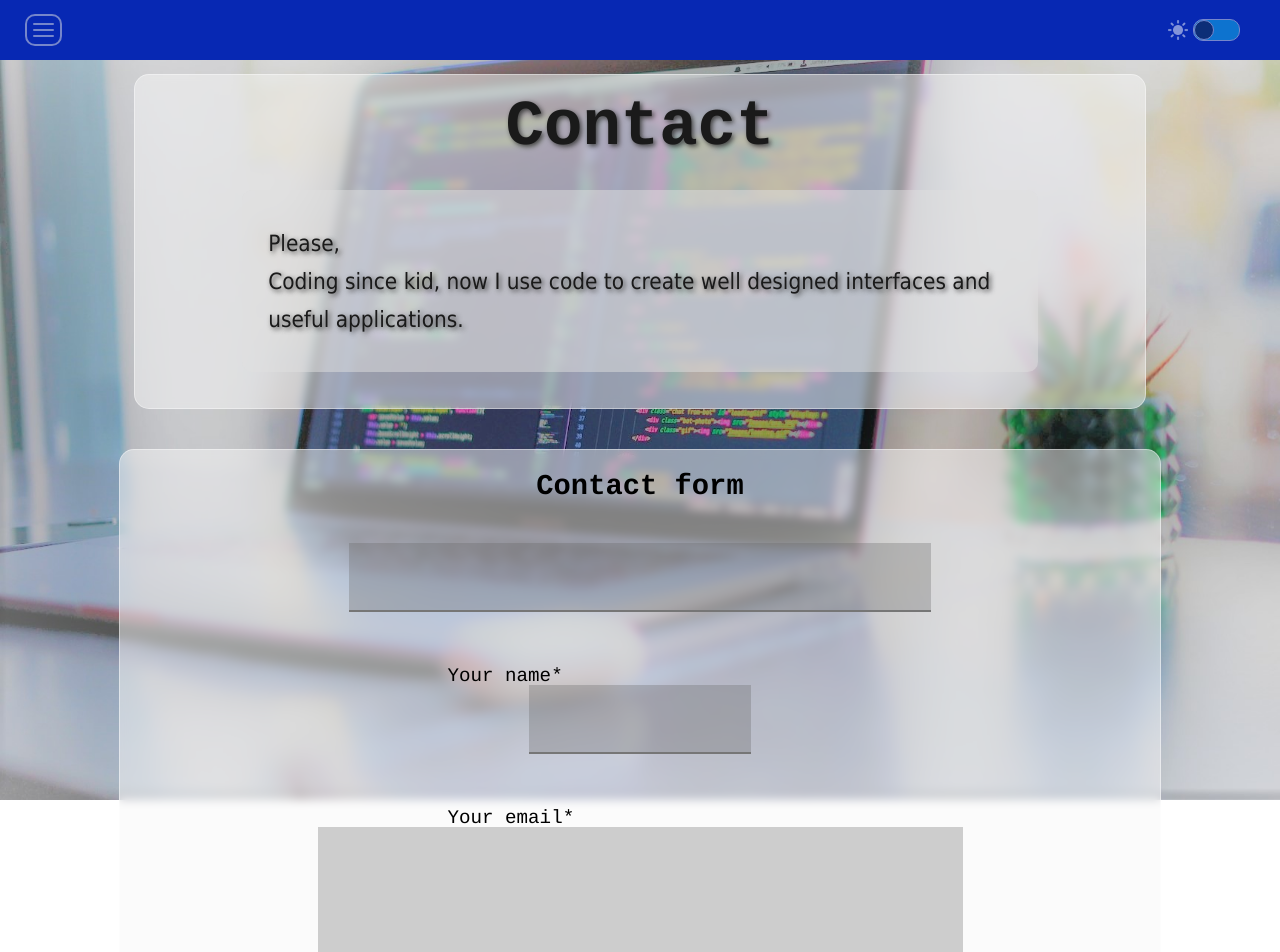
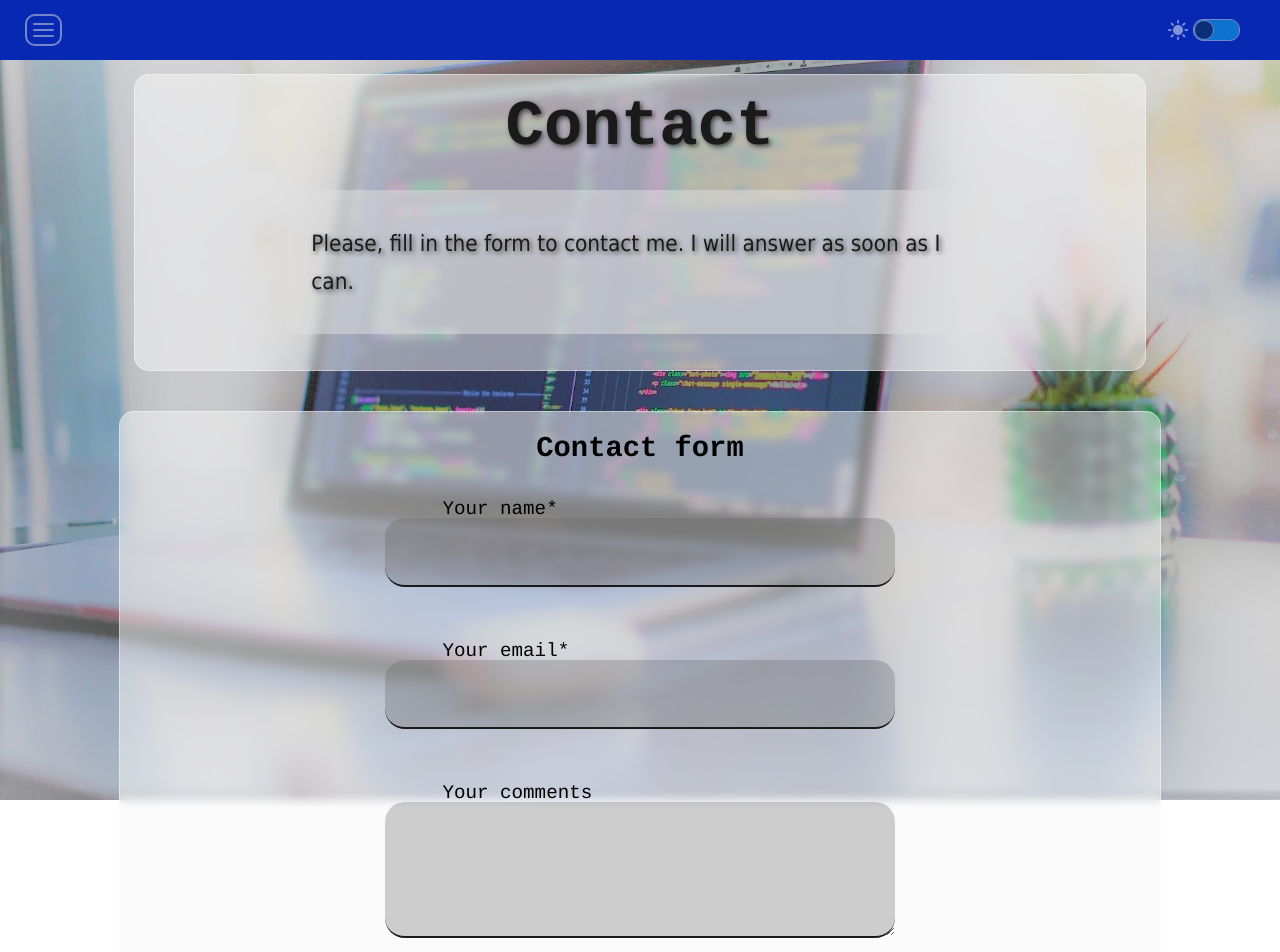
Before and after one commit to Atorremedia/NewPortfolio, a React (Vite) app: page /contact in a window 1280 px wide. Shown: the top 952 px of the page. Built offline with nearby package versions, Linux system fonts and the light colour scheme.

Commit message:
contact form

```diff
--- a/src/components/BurguerMenu.jsx
+++ b/src/components/BurguerMenu.jsx
@@ -27,7 +27,7 @@ function BurguerMenu() {
             <div className={`${styles.burguerLine} ${theme} burguerLine ${menuState} burguerLine3`}></div>
         </button>
         {active && (
-        <div className={`${styles.menuNav} ${theme} burguerNav`}>
+        <nav className={`${styles.menuNav} ${theme} burguerNav`}>
             <Link className={`${styles.menuOptionLink} ${theme} menuOption`} to="/">
                 <div className={`${styles.menuOptionContainer} ${theme} menuOptionContainer`}>
                     <p className={`${styles.menuOptionText} ${theme} menuOptionText`}>Home</p>
@@ -53,7 +53,7 @@ function BurguerMenu() {
                     <p className={`${styles.menuOptionText} ${theme} menuOptionText`}>Contact</p>
                 </div>
             </Link>
-        </div>
+        </nav>
         )}
     </div>
   )
--- a/src/components/PagePresentation.jsx
+++ b/src/components/PagePresentation.jsx
@@ -42,7 +42,7 @@ function PagePresentation({view}) {
             <h1 className={`${styles.mainTitle}  ${theme} presTitle`}>Contact</h1>
             <div className={`${styles.presentationSubcontainer} ${theme} presText`}>
               <div className={`${styles.presentationTextWrapper} ${theme}`}>
-                <p className={styles.introText}>Please,  <br />Coding since kid, now I use code to create well designed interfaces and useful applications. </p>
+                <p className={styles.introText}>Please, fill in the form to contact me. I will answer as soon as I can.</p>
               </div>
             </div>
           </div>
--- a/src/css/contact.module.css
+++ b/src/css/contact.module.css
@@ -1,6 +1,6 @@
 /*fonts*/
 /*colors*/
-.form {
+.formContainer {
   display: flex;
   flex-wrap: wrap;
   align-items: center;
@@ -12,18 +12,28 @@
   font-size: 1.2rem;
   flex-direction: column;
   max-width: 1000px;
-  margin: auto;
-  margin-top: 30px;
+  margin: 30px auto 60px auto;
   padding: 20px;
+}
+
+.form {
+  width: 80%;
+  min-width: 500px;
+  display: flex;
+  flex-direction: column;
+  justify-content: center;
+  align-items: center;
 }
 
 .formInput {
   padding: 30px 15px 15px 15px;
+  width: 60%;
   background-color: rgba(100, 100, 100, 0.3);
   border-top: none;
   border-left: none;
   border-right: none;
-  border-bottom: 1 solid black;
+  border-bottom: 2px solid #1a1a1a;
+  border-radius: 20px;
   margin-bottom: 60px;
 }
 
@@ -33,7 +43,7 @@
 }
 
 .formLabel {
-  padding-left: 15px;
+  padding-left: 5px;
   margin-bottom: 5px;
   background-color: transparent;
   width: 400px;
@@ -43,6 +53,7 @@
 .formSubmit {
   padding: 10px;
   height: 50px;
+  width: 65%;
   background-color: #2a4f70;
   color: #9bd1e5;
   cursor: pointer;
@@ -50,14 +61,4 @@
   border-radius: 5px;
 }
 
-#missatge {
-  height: 100px;
-}
-
-.mapouter {
-  display: flex;
-  justify-content: center;
-  margin: auto;
-}
-
 /*# sourceMappingURL=contact.module.css.map */
--- a/src/scss/components/contact.module.scss
+++ b/src/scss/components/contact.module.scss
@@ -1,23 +1,31 @@
 @use '../abstracts/variables' as v;
 @use '../abstracts/mixins' as *;
 
-.form {
+.formContainer {
     @include frozenGlass;
     font-size: 1.2rem;
     flex-direction: column;
     max-width: 1000px;
-    margin: auto;
-    margin-top: 30px;
+    margin: 30px auto 60px auto;
     padding: 20px;
 }
-
+.form {
+    width: 80%;
+    min-width: 500px;
+    display: flex;
+    flex-direction: column;
+    justify-content: center;
+    align-items: center;
+}
 .formInput {
     padding: 30px 15px 15px 15px;
+    width: 60%;
     background-color: rgba(100, 100, 100,0.3);
     border-top: none;
     border-left: none;
     border-right: none;
-    border-bottom: 1 solid black;
+    border-bottom: 2px solid v.$font-dark;
+    border-radius: 20px;
     margin-bottom: 60px;
 }
 .formTitle {
@@ -25,7 +33,7 @@
     margin: 0 auto 40px auto;
 }
 .formLabel {
-    padding-left: 15px;
+    padding-left: 5px;
     margin-bottom: 5px;
     background-color: transparent;
     width: 400px;
@@ -34,17 +42,10 @@
 .formSubmit {
     padding: 10px;
     height: 50px;
+    width: 65%;
     background-color: #2a4f70;
     color: #9bd1e5;
     cursor: pointer;
     border: none;
     border-radius: 5px;
 }
-#missatge {
-    height: 100px;
-}
-.mapouter {
-    display: flex;
-    justify-content: center;
-    margin: auto;
-}
--- a/src/views/Contact.jsx
+++ b/src/views/Contact.jsx
@@ -13,19 +13,19 @@ function Contact({}) {
         <Frame />
         <Header />
         <PagePresentation view='contact'/>
+        <div className={`${styles.formContainer}`}>
           <form action="https://formsubmit.co/info@augustolle.com" method="POST" autoComplete="off" className={`${styles.form}`} spellCheck="false">
               <h2 className={`${styles.formTitle}`}>Contact form</h2>
               <input type="hidden" name="_subject" value="New message from contact form" />
+              <label className={`${styles.formLabel}`} htmlFor="name">Your name*</label>
               <input className={`${styles.formInput}`} type="text" name="name" id="name" required size="45" />
-            <label className={`${styles.formLabel}`} htmlFor="name">Your name*</label>
+              <label className={`${styles.formLabel}`} htmlFor="email">Your email*</label>
               <input className={`${styles.formInput}`} type="email" name="email" id="email" required size="15" />
-            <label className={`${styles.formLabel}`} htmlFor="email">Your email*</label>
+              <label className={`${styles.formLabel} ${styles.arealabel}`} htmlFor="area">Your comments</label>
               <textarea className={`${styles.formInput}`} id="area" name="message" rows="4" cols="50"></textarea>
-            <label className={`${styles.formLabel} ${styles.arealabel}`} htmlFor="area">Your comments</label>
               <input type="submit" className={`${styles.formSubmit}`} value="submit" />
-            <div></div>
           </form>
-
+        </div>
         <Footer />
     </div>
   )
```
Also changed, not shown: 1 other file (tests, documents, lock files or other folders). Lines whose indentation alone changed are shown as unchanged.
